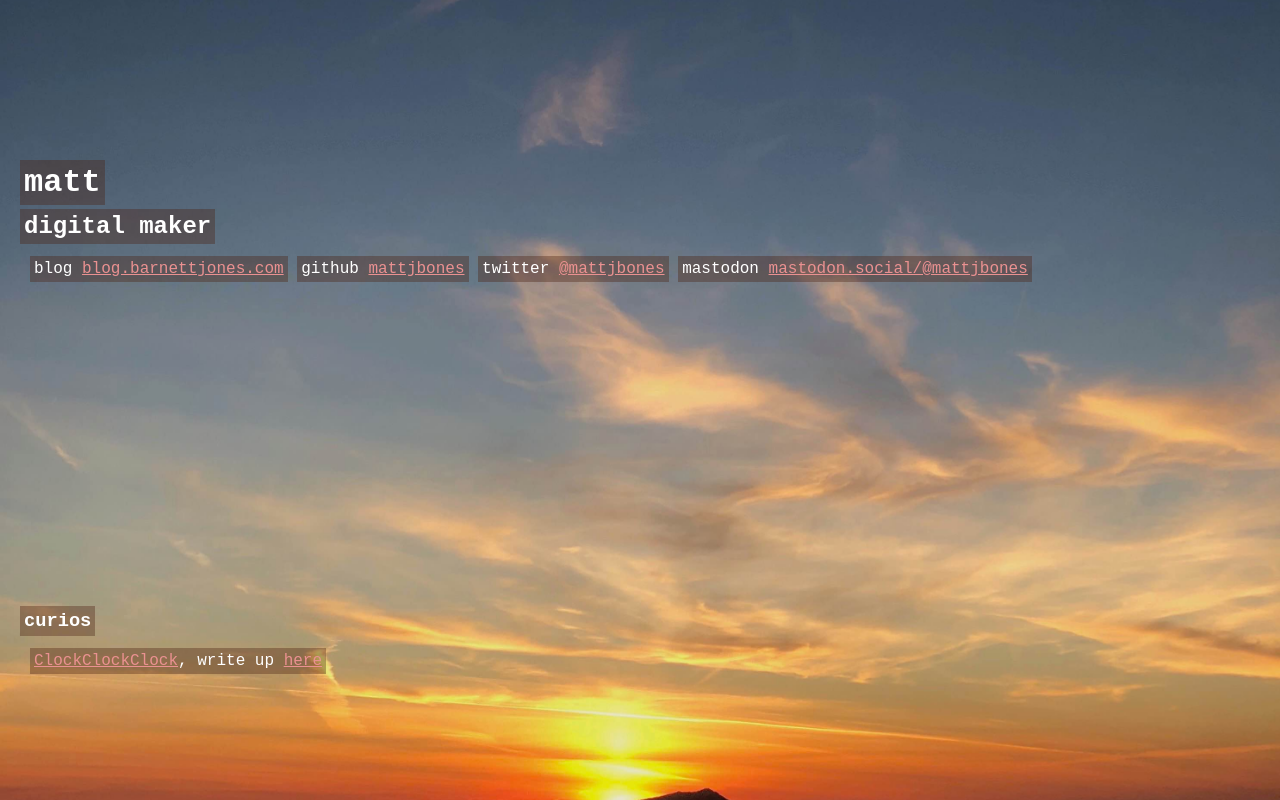
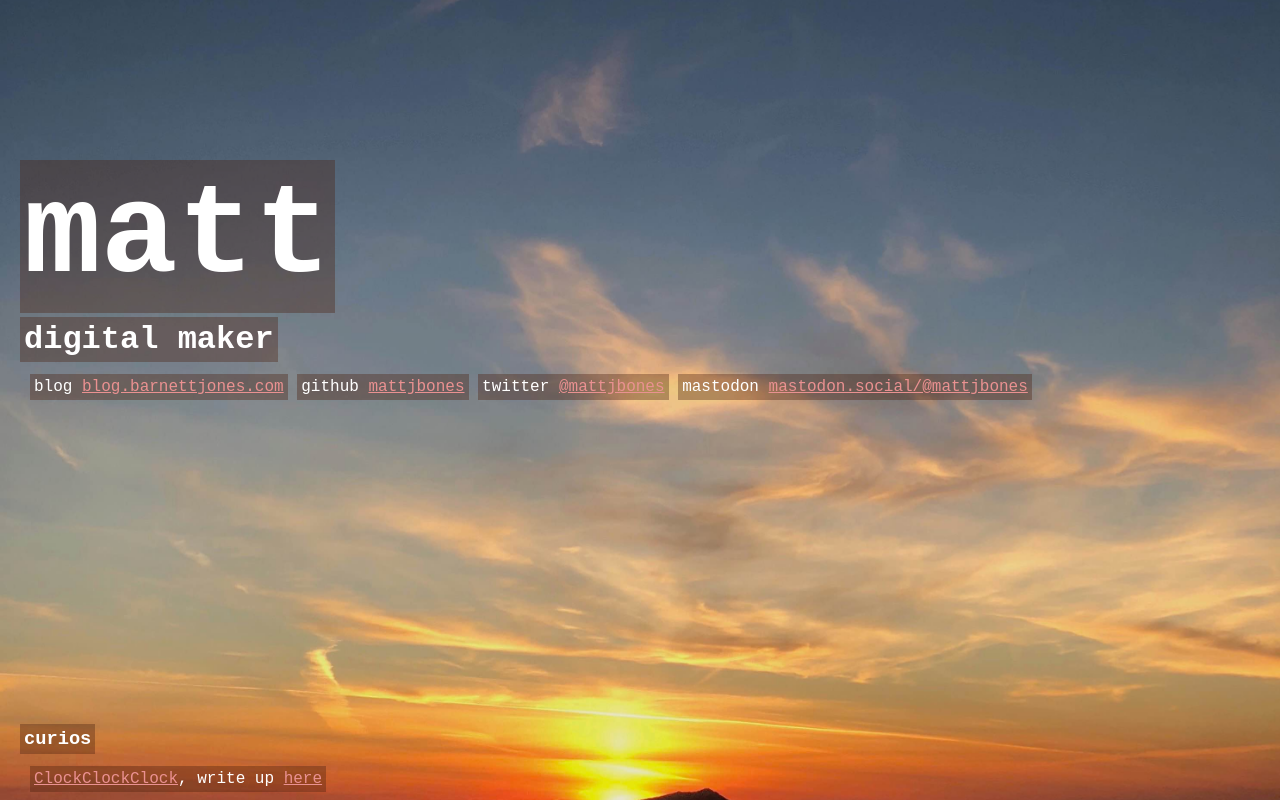
Before and after one commit to mattjbones/mbarnettjones, a website: page index.html in a window 1280 px wide. Drawn offline with Linux system fonts and the light colour scheme.

Commit message:
font size

```diff
--- a/package.json
+++ b/package.json
@@ -1,11 +1,11 @@
 {
- "name": "mbarnetjones.com",
+ "name": "matt.barnetjones.com",
  "version": "1.0.0",
  "description": "",
  "now": {
   "alias": [
-   "mbarnettjones.com",
-   "www.mbarnettjones.com"
+   "matt.barnettjones.com",
+   "www.matt.barnettjones.com"
   ]
  },
  "scripts": {},
--- a/style/home.css
+++ b/style/home.css
@@ -65,6 +65,14 @@ li {
   background-color: #4920105c;
 }
 
+h1 {
+	font-size: 8em;
+}
+
+h2 {
+	font-size: 2em;
+}
+
 ul {
   margin-top: 12px;
   padding-inline-start: 0;
```
Also changed, not shown: index.html (+2 -1 lines).
